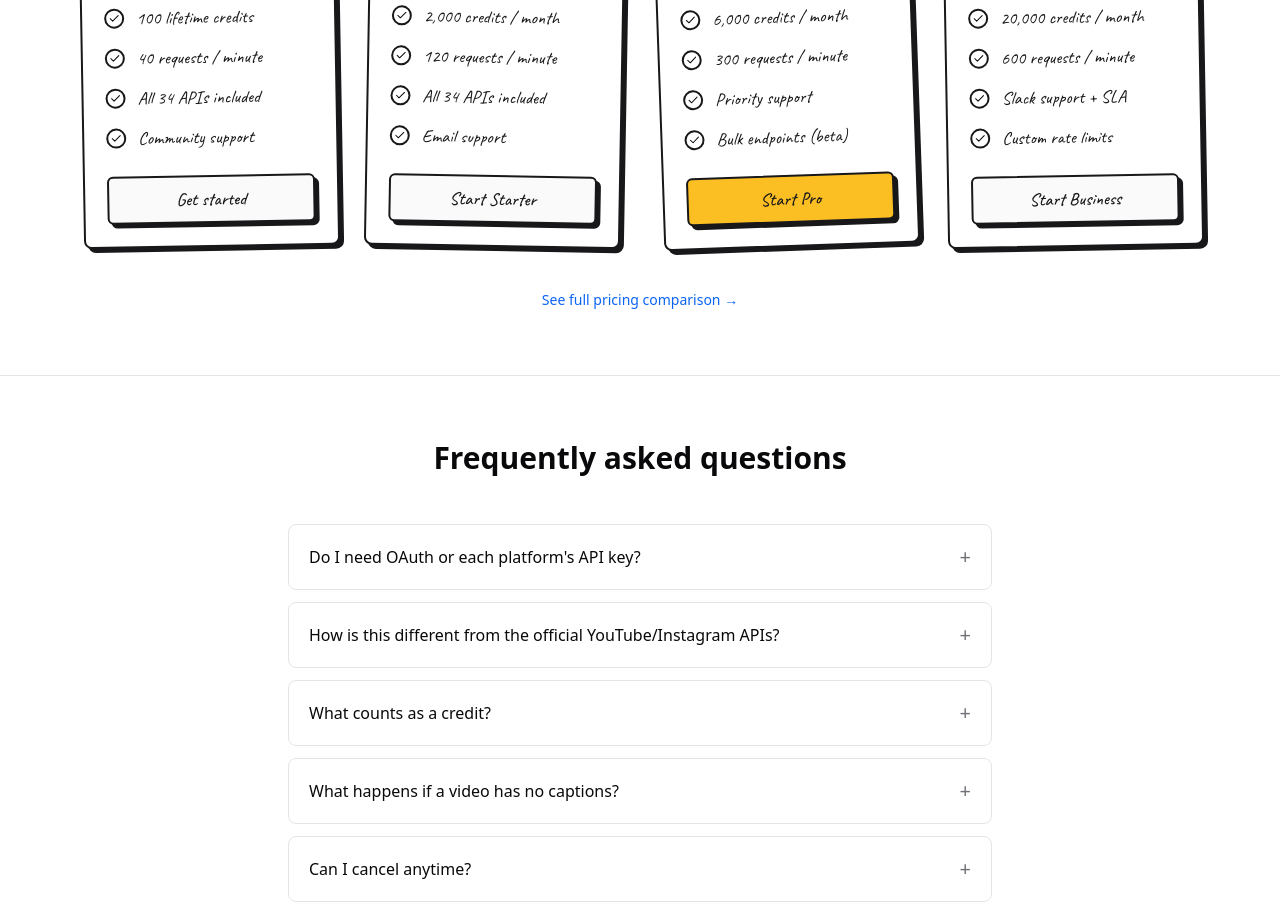
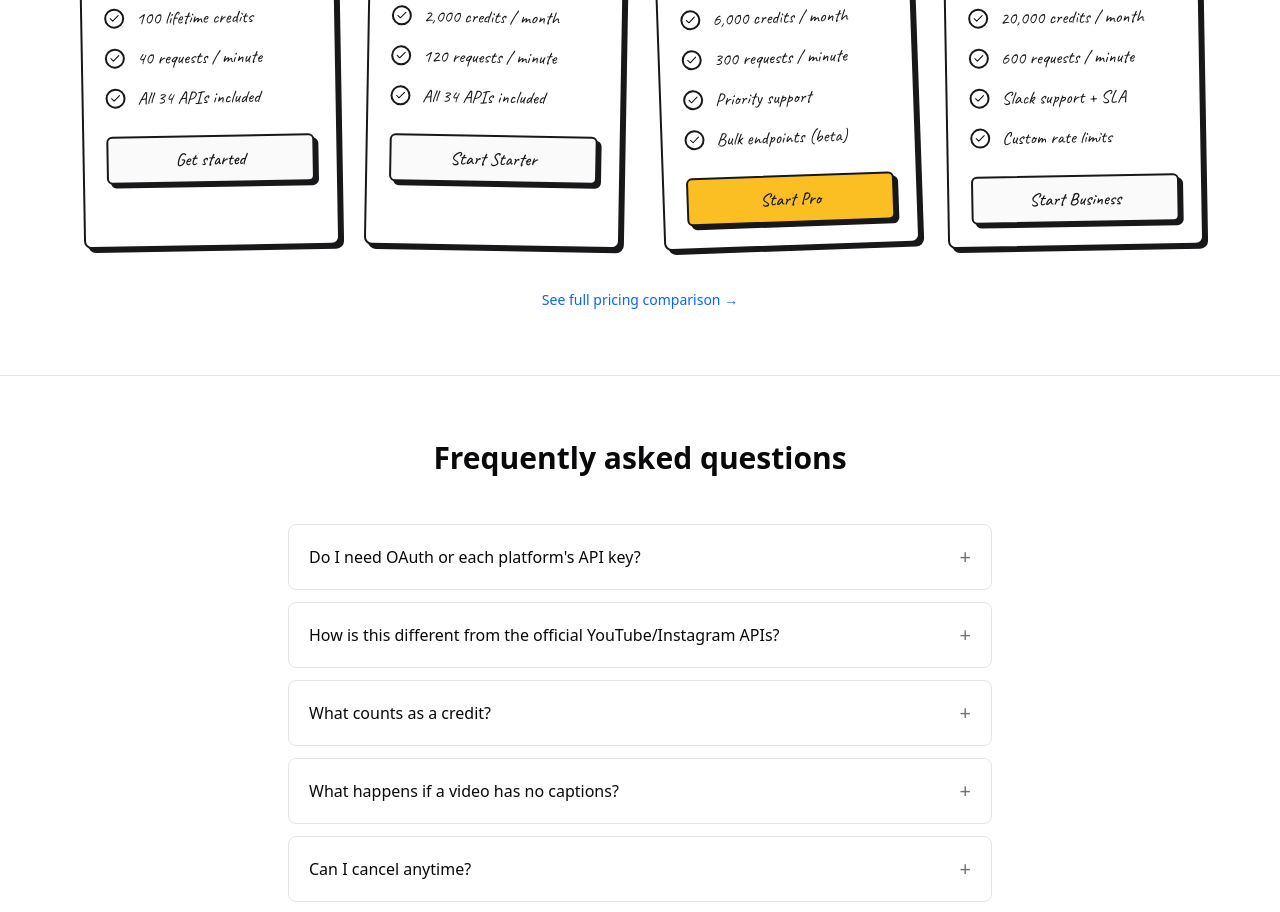
Before and after one commit to CDCStream/captapi, a Next.js app in the folder frontend/: page / in a window 1280 px wide. Shown: the part 3820-4732 px from the top of the page. Built offline with nearby package versions, Linux system fonts and the light colour scheme; no server answers.

Commit message:
chore(pricing): remove support line from Free and Starter plans
Co-authored-by: Cursor <cursoragent@cursor.com>

```diff
--- a/frontend/components/marketing/pricing-plans.tsx
+++ b/frontend/components/marketing/pricing-plans.tsx
@@ -74,7 +74,6 @@ function subscriptionTiers(cycle: "monthly" | "yearly"): PricingTier[] {
         "100 lifetime credits",
         "40 requests / minute",
         "All 34 APIs included",
-        "Community support",
       ],
     },
     {
@@ -90,7 +89,6 @@ function subscriptionTiers(cycle: "monthly" | "yearly"): PricingTier[] {
         `${PLAN_CREDITS.starter.toLocaleString("en-US")} credits / month`,
         "120 requests / minute",
         "All 34 APIs included",
-        "Email support",
       ],
     },
     {
```
